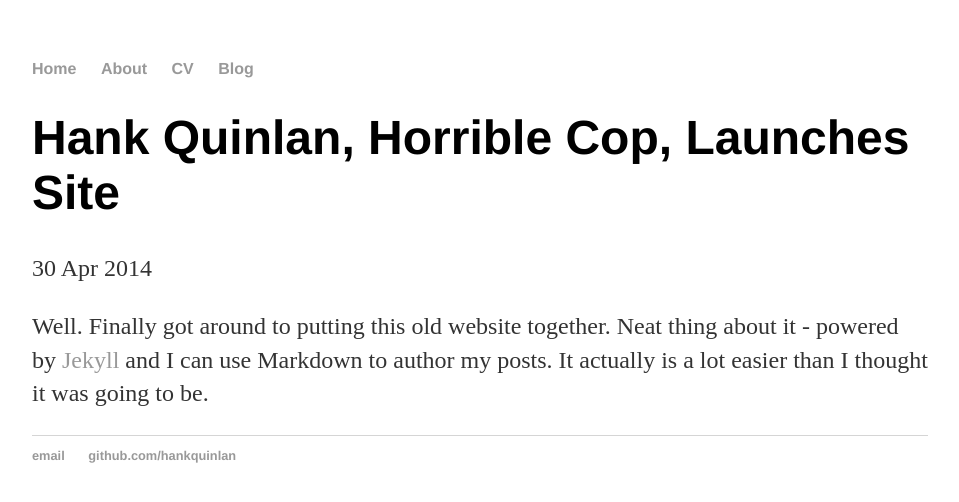
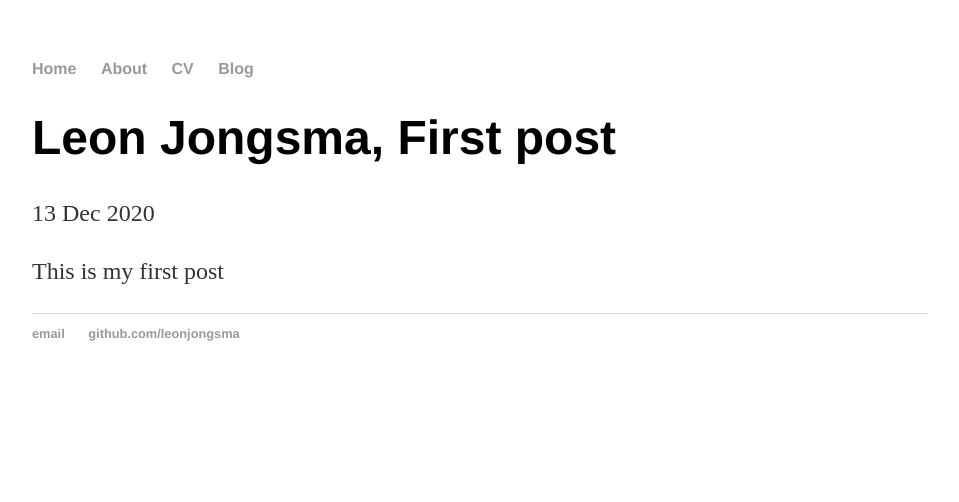
Before and after one commit to leonjongsma/leonjongsma.github.io, a Jekyll site: the page built from _posts/2014-04-30-hank-quinlan-site-launched.md, in a window 1280 px wide. Shown: the top 502 px of the page, without its empty margins (160-1119 px from the left). Built offline with Jekyll 4.4.1, drawn with Linux system fonts in a browser that asks for light colours.

Commit message:
playing around

```diff
--- a/_layouts/default.html
+++ b/_layouts/default.html
@@ -25,8 +25,8 @@
 
   <footer>
    <ul>
-   <li><a href="mailto:hankquinlanhub@gmail.com">email</a></li>
-   <li><a href="https://github.com/hankquinlan">github.com/hankquinlan</a></li>
+   <li><a href="mailto:leonjongsma@gmail.com">email</a></li>
+   <li><a href="https://github.com/leonjongsma">github.com/leonjongsma</a></li>
    </ul>
   </footer>
   </body>
--- a/_posts/2014-04-30-hank-quinlan-site-launched.md
+++ b/_posts/2014-04-30-hank-quinlan-site-launched.md
@@ -1,7 +1,7 @@
 ---
 layout: post
-title: "Hank Quinlan, Horrible Cop, Launches Site"
-date: 2014-04-30
+title: "Leon Jongsma, First post"
+date: 2020-12-13
 ---
 
-Well. Finally got around to putting this old website together. Neat thing about it - powered by [Jekyll](http://jekyllrb.com) and I can use Markdown to author my posts. It actually is a lot easier than I thought it was going to be.
+This is my first post
--- a/blog/index.html
+++ b/blog/index.html
@@ -1,6 +1,6 @@
 ---
 layout: default
-title: Hank Quinlan's Blog
+title: Leon Jongsma's Blog
 ---
 	<h1>{{ page.title }}</h1>
 	<ul class="posts">
--- a/index.html
+++ b/index.html
@@ -1,9 +1,9 @@
 ---
 layout: default
-title: Hank Quinlan, Horrible Cop
+title: Leon Jongsma
 ---
 
 		<div class="blurb">
-			<h1>Hi there, I'm Hank Quinlan!</h1>
+			<h1>Hi there, I'm Leon Jongsma!</h1>
 			<p>I'm best known as the horrible cop from <em>A Touch of Evil</em>. Don't trust me. <a href="/about">Read more about my life...</a></p>
 		</div>
```
Also changed, not shown: blog/atom.xml (+6 -6 lines).
